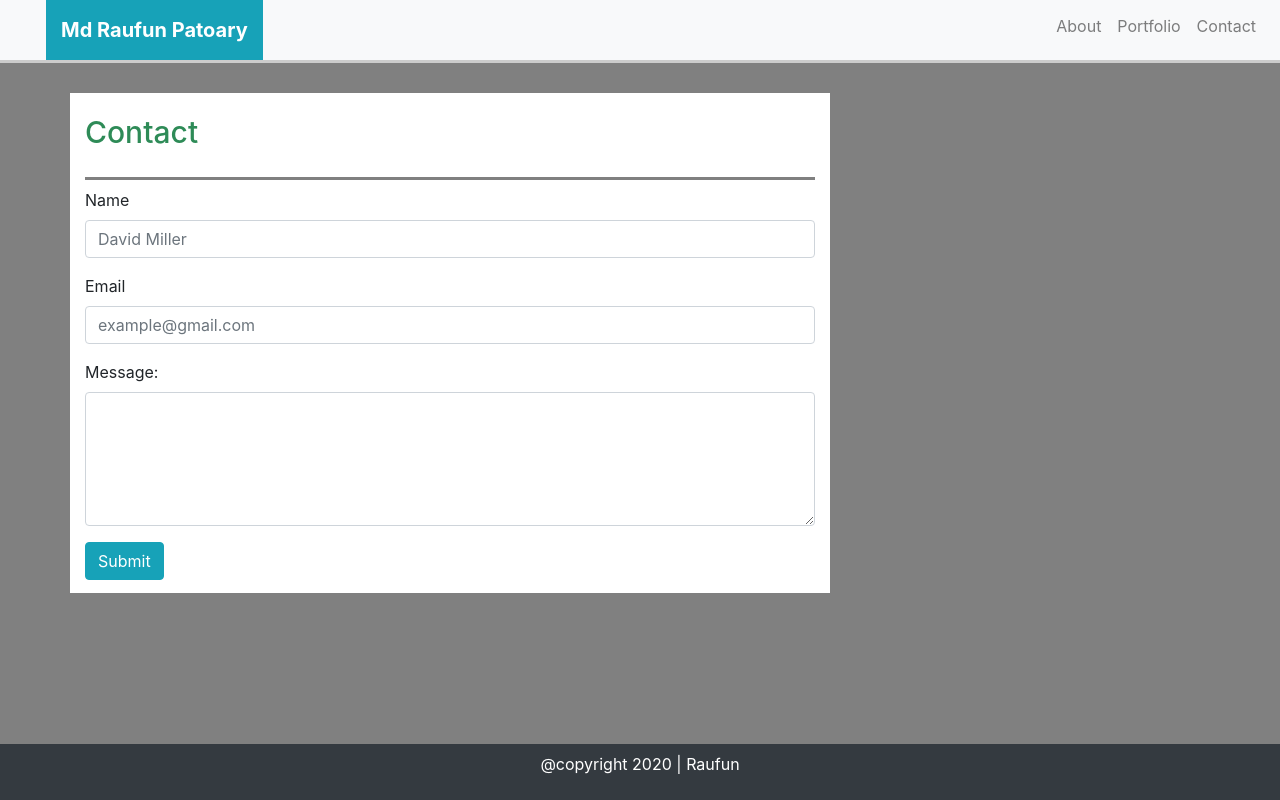
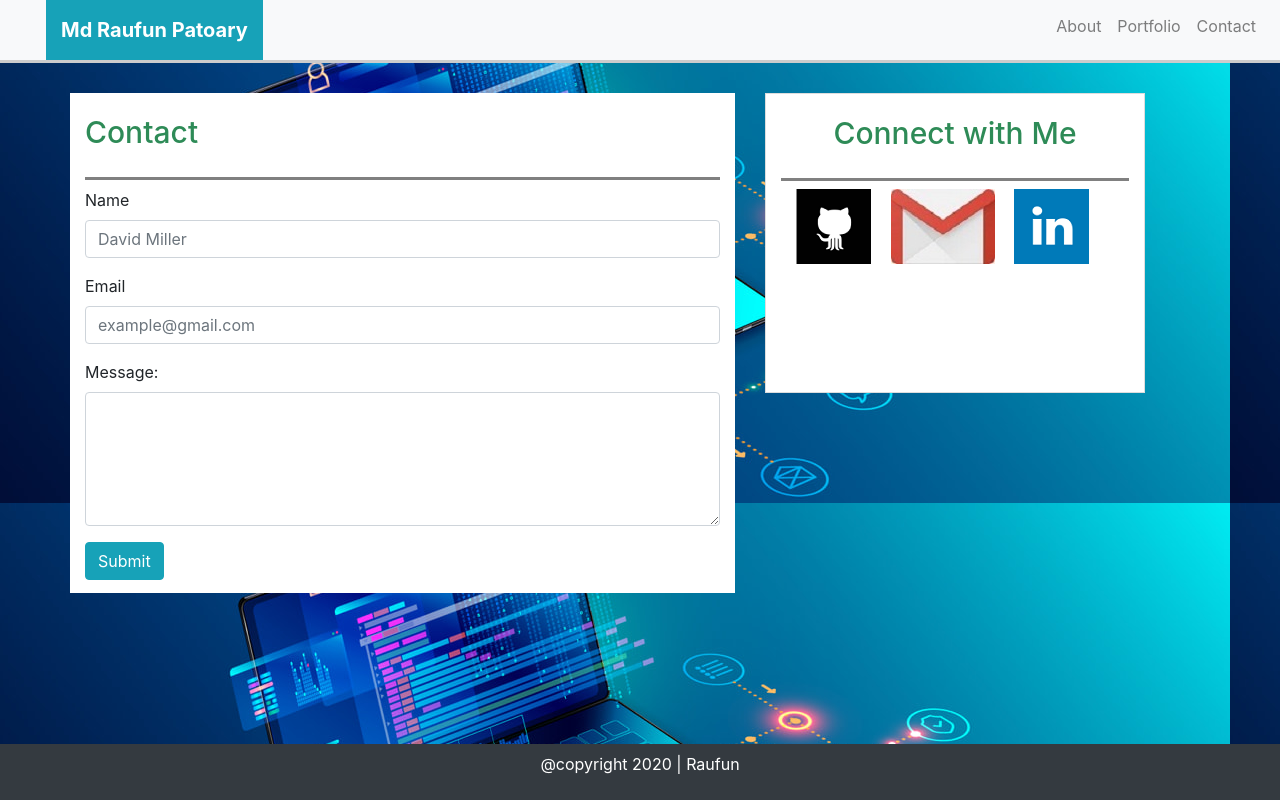
Before and after one commit to raufun05/Updated-Portfolio-Page, a plain HTML site: page contact.html in a window 1280 px wide. Drawn offline with nearby package versions, Linux system fonts and the light colour scheme.

Commit message:
added html and css file

```diff
--- a/contact.html
+++ b/contact.html
@@ -34,7 +34,7 @@
       <!-- Responsive Layout -->
       <div class="container">
         <div class="row">
-          <div class="col-md-8 main-section">
+          <div class="col-md-7 main-section">
               <h4>Contact</h4>
 
               <form action="/action_page.php">
@@ -53,6 +53,13 @@
               <button type="submit" class="btn btn-info">Submit</button>
             </form>
           </div>
+          <div class="col-md-4 col-md-offset-1 sidebar">
+            <h2>Connect with Me</h2>
+
+            <a href="https://github.com/raufun05"><img class="social img-responsive" src="Assets/Images/github.png" alt="GitHub"></a>
+            <a href="mailto:raufun117gmail.com"><img class="social img-responsive" src="Assets/Images/gmail.png" alt="Gmail"></a>
+            <a href="https://www.linkedin.com/in/raufun-patoary-167a05198/"><img class="social img-responsive" src="Assets/Images/linkedin.png" alt="LinkedIn"></a>
+          </div>
         </div>
       </div>
       <!-- Footer -->
--- a/contact_style.css
+++ b/contact_style.css
@@ -1,6 +1,6 @@
 
 body{
-    background-color: gray;
+    background-image: url("Assets/Images/background.png");
     margin-top: -8px;
 }
 #mynavbar{
@@ -36,3 +36,24 @@ body{
 .nav-link:hover{
 background-color: mediumvioletred;
 }
+.sidebar {
+    background: #fff;
+    border: 1px solid #ddd;
+    margin-top: 30px;
+    margin-left: 30px;
+    height: 300px;
+  }
+
+  .social.img-responsive {
+    display: inline-block;
+    margin-left: 15px;
+  }
+  .sidebar h2 {
+    color: seagreen;
+    margin-top: 15px;
+    padding-bottom: 20px;
+    font-size: 30px;
+    line-height: 49px;
+    border-bottom: 3px solid gray;
+    text-align: center;
+  }
--- a/index_style.css
+++ b/index_style.css
@@ -1,6 +1,6 @@
 
 body{
-    background-color: gray;
+    background-image: url("Assets/Images/background.png");
     margin-top: -8px;
 }
 #mynavbar{
--- a/portfolio_style.css
+++ b/portfolio_style.css
@@ -2,7 +2,7 @@
   box-sizing: border-box;
 }
 body{
-  background-color: gray;
+  background-image: url("Assets/Images/background.png");
   margin-top: -8px;
 }
 
```
Also changed, not shown: Assets/Images/background.png (added), Assets/Images/github.png (added), Assets/Images/gmail.png (added), Assets/Images/linkedin.png (added).
